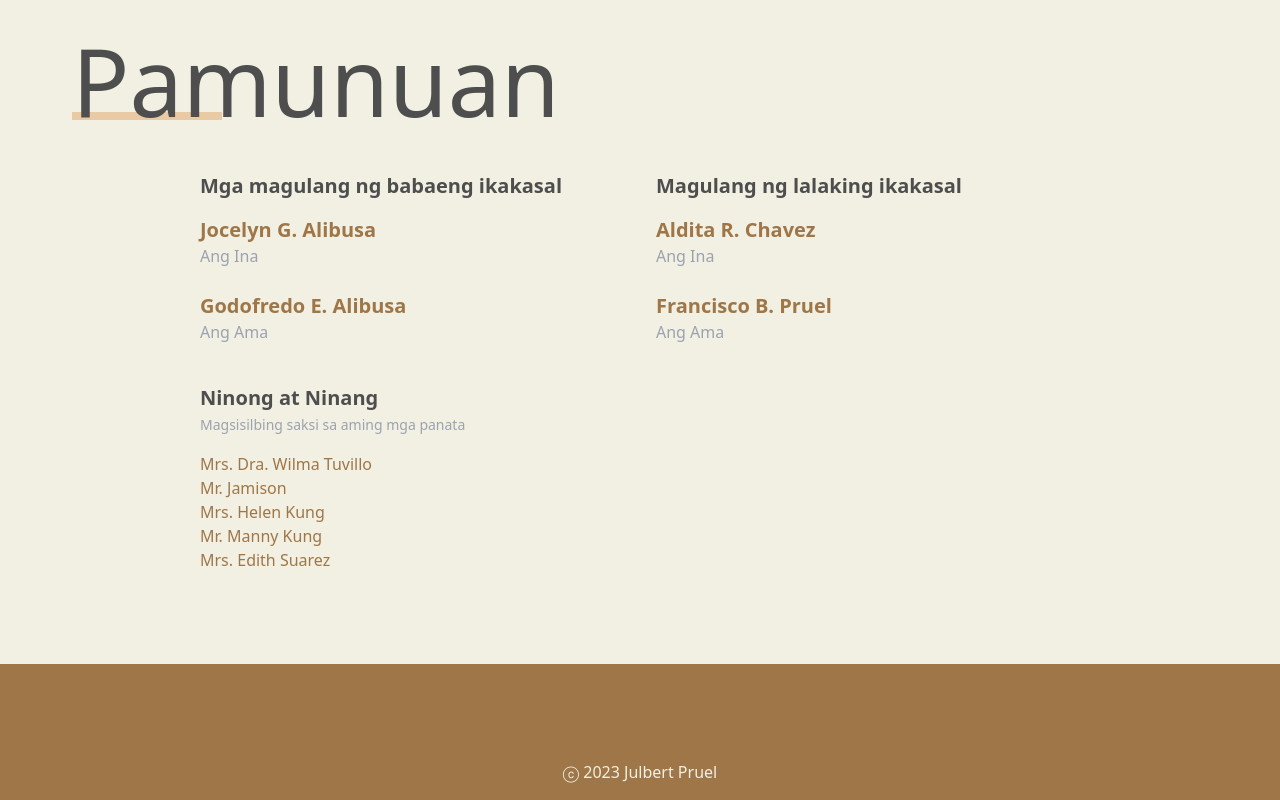
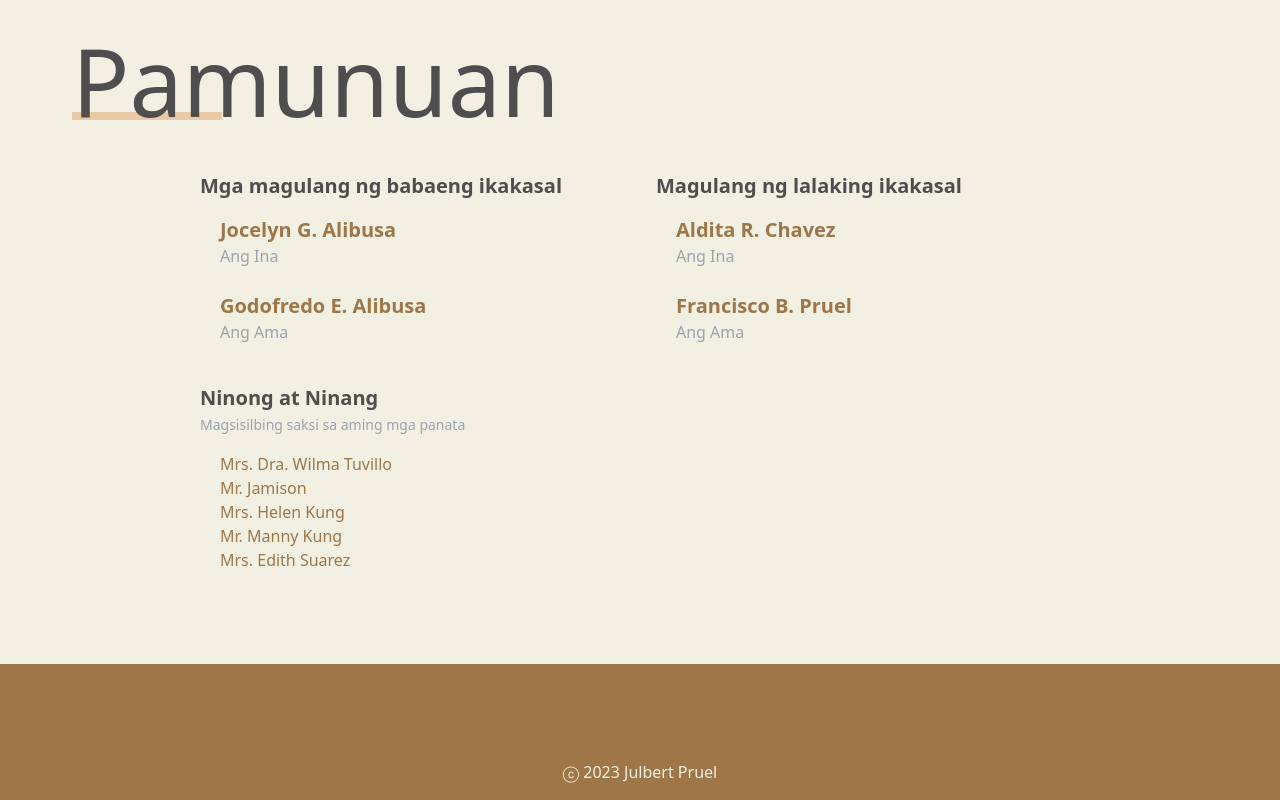
Before and after one commit to bherthchavez/wedding_site, a React (Vite) app: page / in a window 1280 px wide. Shown: the part 2943-3743 px from the top of the page. Built offline with nearby package versions, Linux system fonts and the light colour scheme; a web font is replaced by a local one.

Commit message:
Update Entourage.jsx

```diff
--- a/src/components/Entourage.jsx
+++ b/src/components/Entourage.jsx
@@ -17,7 +17,7 @@ const Entourage = () => {
                         <h3 className="font-semibold text-xl text-[#4e4e4e]">Mga magulang ng babaeng ikakasal</h3>
                         {/* <p className="mt-1 dark:text-gray-400">Lorem ipsum dolor, sit amet consectetur adipisicing elit. Ratione, fugit? Aspernatur, ullam enim, odit eaque quia rerum ipsum voluptatem consequatur ratione, doloremque debitis? Fuga labore omnis minima, quisquam delectus culpa!</p> */}
 
-                        <div className="flex flex-col justify-start items-start ">
+                        <div className="flex flex-col justify-start items-start pl-5">
                             {/* <img src="https://source.unsplash.com/150x150/?portrait?3" alt="" className="w-32 h-32 mx-auto rounded-full dark:bg-gray-500 aspect-square" /> */}
                             <div className="text-left ">
                                 <div className="my-2 text-[#9f7648]">
@@ -26,7 +26,7 @@ const Entourage = () => {
                                 </div>
                             </div>
                         </div>
-                        <div className="flex flex-col justify-start items-start ">
+                        <div className="flex flex-col justify-start items-start pl-5">
                             {/* <img src="https://source.unsplash.com/150x150/?portrait?3" alt="" className="w-32 h-32 mx-auto rounded-full dark:bg-gray-500 aspect-square" /> */}
                             <div className="text-left ">
                                 <div className="my-2 text-[#9f7648]">
@@ -37,9 +37,9 @@ const Entourage = () => {
                         </div>
 
                     </div>
-                    <div className="flex flex-col gap-2">
+                    <div className="flex flex-col gap-2 ">
                         <h3 className="font-semibold text-xl text-[#4e4e4e]">Magulang ng lalaking ikakasal</h3>
-                        <div className="flex flex-col justify-start items-start ">
+                        <div className="flex flex-col justify-start items-start pl-5">
                             <div className="text-left ">
                                 <div className="my-2 text-[#9f7648]">
                                     <h2 className="text-xl font-semibold sm:text-xl">Aldita R. Chavez</h2>
@@ -47,7 +47,7 @@ const Entourage = () => {
                                 </div>
                             </div>
                         </div>
-                        <div className="flex flex-col justify-start items-start ">
+                        <div className="flex flex-col justify-start items-start pl-5">
                             <div className="text-left ">
                                 <div className="my-2 text-[#9f7648]">
                                     <h2 className="text-xl font-semibold sm:text-xl">Francisco B. Pruel</h2>
@@ -64,7 +64,7 @@ const Entourage = () => {
                         </div>
                         <div className="flex flex-col justify-start items-start ">
                             <div className="text-left ">
-                                <div className="my-2 text-[#9f7648] text-base font-medium">
+                                <div className="my-2 text-[#9f7648] text-base font-medium pl-5">
                                     <h2 className="">Mrs. Dra. Wilma Tuvillo</h2>
                                     <h2 className="">Mr. Jamison</h2>
                                     <h2 className="">Mrs. Helen Kung</h2>
```
